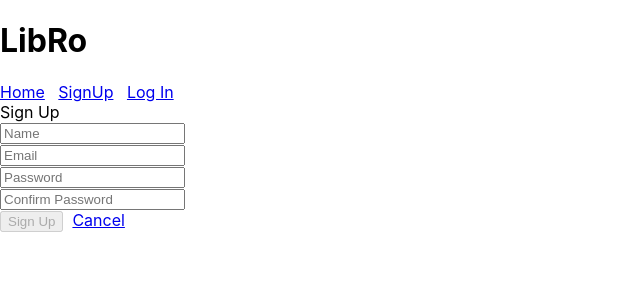
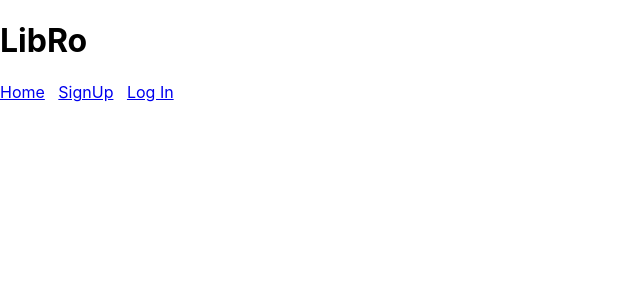
Before and after one commit to jlee8020/LibRo, a React (Create React App) app: page / in a window 1280 px wide. Shown: the top 300 px of the page, without its empty margins (0-640 px from the left). Built offline with nearby package versions, Linux system fonts and the light colour scheme.

Commit message:
login signup fixed

```diff
--- a/src/Pages/App/App.js
+++ b/src/Pages/App/App.js
@@ -4,7 +4,6 @@ import {Switch, Route, NavLink} from 'react-router-dom';
 import SignupPage from '../SignupPage/SignUpPage'
 import LoginPage from '../LoginPage/LoginPage';
 import userService from '../../Utilities/userService';
-// import tokenService from '../../Utilities/tokenService';
 
 class App extends Component {
   constructor() {
--- a/src/index.js
+++ b/src/index.js
@@ -4,12 +4,10 @@ import './index.css';
 import App from './Pages/App/App';
 import * as serviceWorker from './serviceWorker';
 import { BrowserRouter as Router } from 'react-router-dom';
-import SignupPage from './Pages/SignupPage/SignUpPage';
 
 ReactDOM.render(
   <Router>
     <App />
-    <SignupPage />
   </Router>,
   document.getElementById('root')
 );
```
